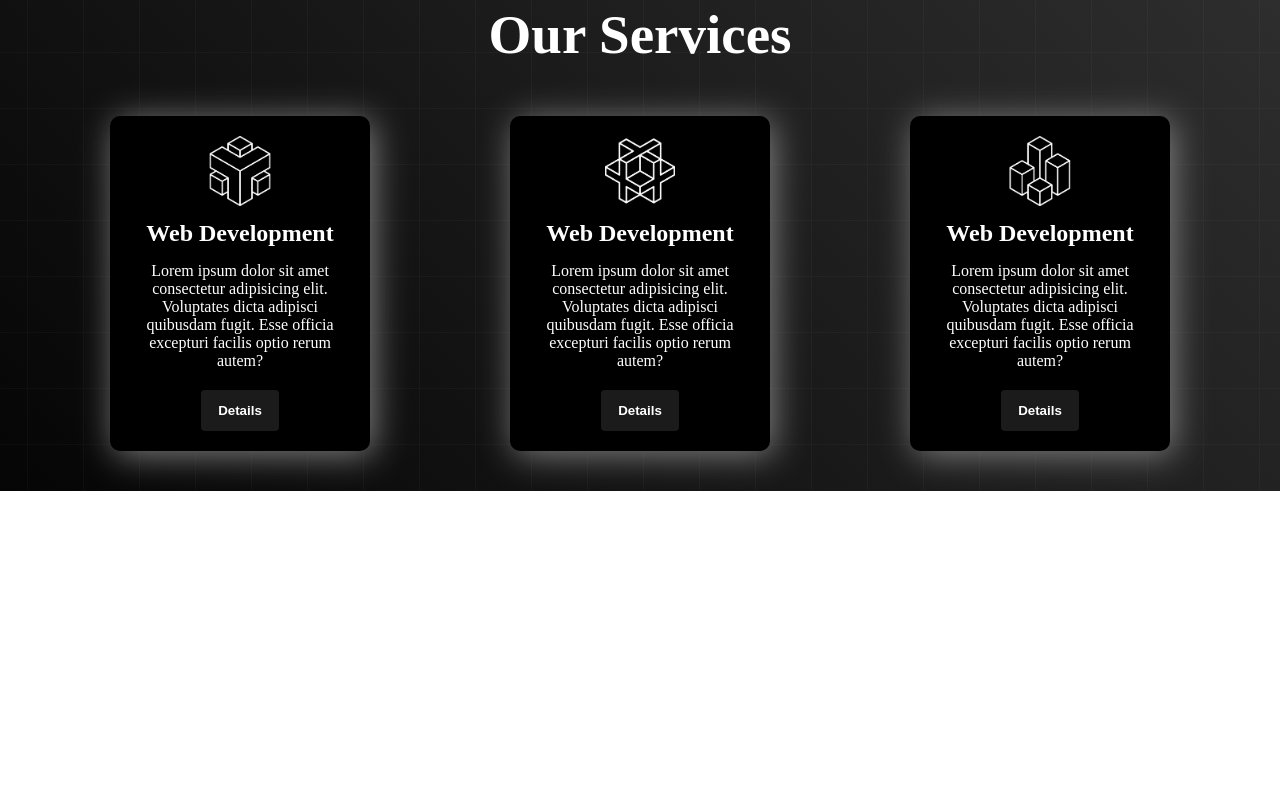
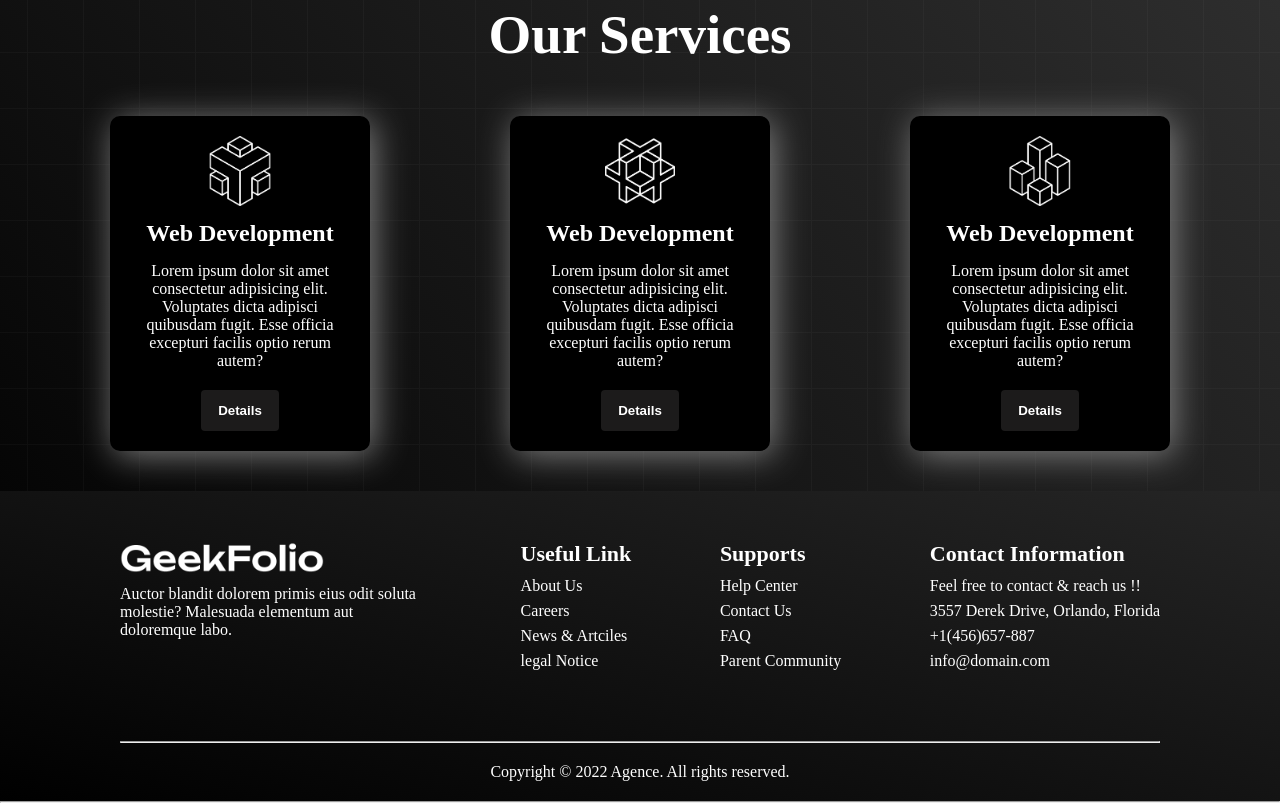
Before and after one commit to amin-babu/M1-Digital-Product, a plain HTML site: page index.html in a window 1280 px wide. Shown: the part 1487-2290 px from the top of the page. Before the commit the page ends 1978 px from the top, so only its background shows below. Drawn offline with Linux system fonts and the light colour scheme.

Commit message:
finished

```diff
--- a/index.html
+++ b/index.html
@@ -82,7 +82,43 @@
   </main>
 
   <footer>
+    <div class="footer-container">
+      <div class="footer-box f-1st-box">
+        <img class="footer-logo" src="images/logo/logo-light.png" alt="">
+        <p>Auctor blandit dolorem primis eius odit soluta molestie? Malesuada elementum aut doloremque labo.</p>
+      </div>
 
+      <div class="footer-box">
+        <h4>Useful Link</h4>
+        <a href="#">About Us</a>
+        <a href="#">Careers</a>
+        <a href="#">News & Artciles</a>
+        <a href="#">legal Notice</a>
+      </div>
+
+      <div class="footer-box">
+        <h4>Supports</h4>
+        <a href="#">Help Center</a>
+        <a href="#">Contact Us</a>
+        <a href="#">FAQ</a>
+        <a href="#">Parent Community</a>
+      </div>
+
+      <div class="footer-box">
+        <h4>Contact Information</h4>
+        <p>Feel free to contact & reach us !!</p>
+        <p>3557 Derek Drive, Orlando, Florida</p>
+        <p>+1(456)657-887</p>
+        <p>info@domain.com</p>
+      </div>
+
+    </div>
+
+    <hr class="hr1">
+
+    <p style="color: white; text-align: center; padding: 20px;">Copyright &copy; 2022 Agence. All rights reserved.</p>
+
+    <hr>
   </footer>
 </body>
 </html>
--- a/style.css
+++ b/style.css
@@ -159,6 +159,11 @@
   padding: 20px 15px;
   color: white;
   border-radius: 10px;
+  cursor: pointer;
+}
+
+.box:hover{
+  box-shadow: rgba(218, 217, 217, 0.02) 0px 1px 3px 0px, rgba(250, 249, 249, 0.15) 0px 0px 0px 1px;
 }
 
 .icon{
@@ -190,3 +195,52 @@
 .box-description{
   padding: 5px;
 }
+
+/* footer design */
+
+footer{
+  background: linear-gradient(15deg, black, rgb(37, 37, 37));
+}
+
+.footer-container{
+  padding: 50px 120px;
+  display: flex;
+  justify-content: space-between;
+  /* background: linear-gradient(15deg, black, rgb(37, 37, 37)); */
+  height: 150px;
+  position: relative;
+}
+
+.footer-box{
+  font-size: 16px;
+  color: white;
+}
+
+.f-1st-box{
+  width: 30%;
+}
+
+.footer-box > h4{
+  font-size: 22px;
+  margin-bottom: 10px;
+  font-weight: bold;
+}
+
+.footer-box > a{
+  color: white;
+  display: block;
+  text-decoration: none;
+  margin-bottom: 7px;
+}
+
+.footer-box > p{
+  margin-bottom: 7px;
+}
+
+.footer-logo{
+  height: 40px;
+}
+
+.hr1{
+  margin: 0px 120px;
+}
```
